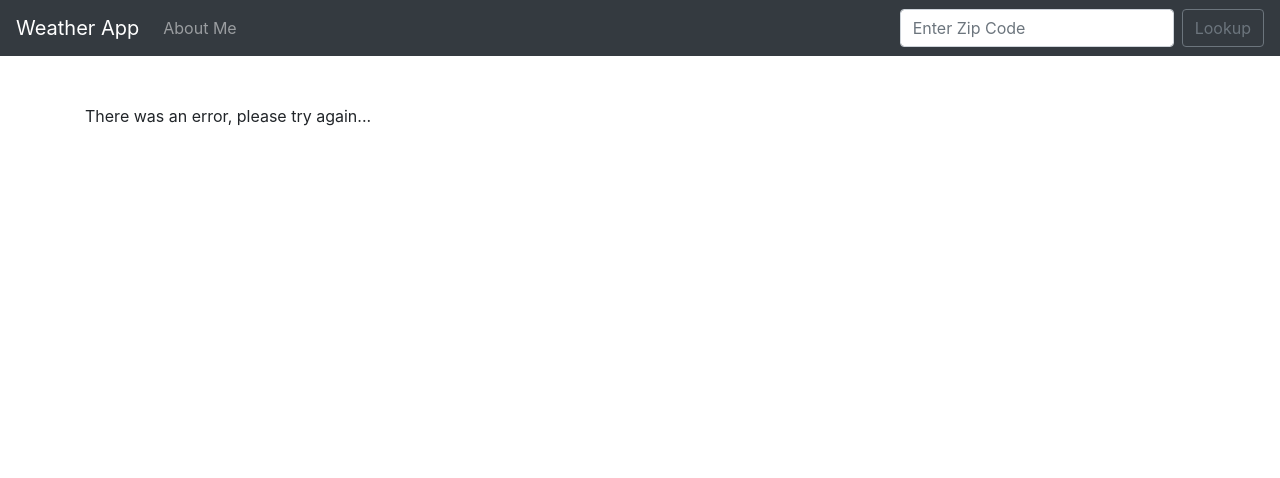
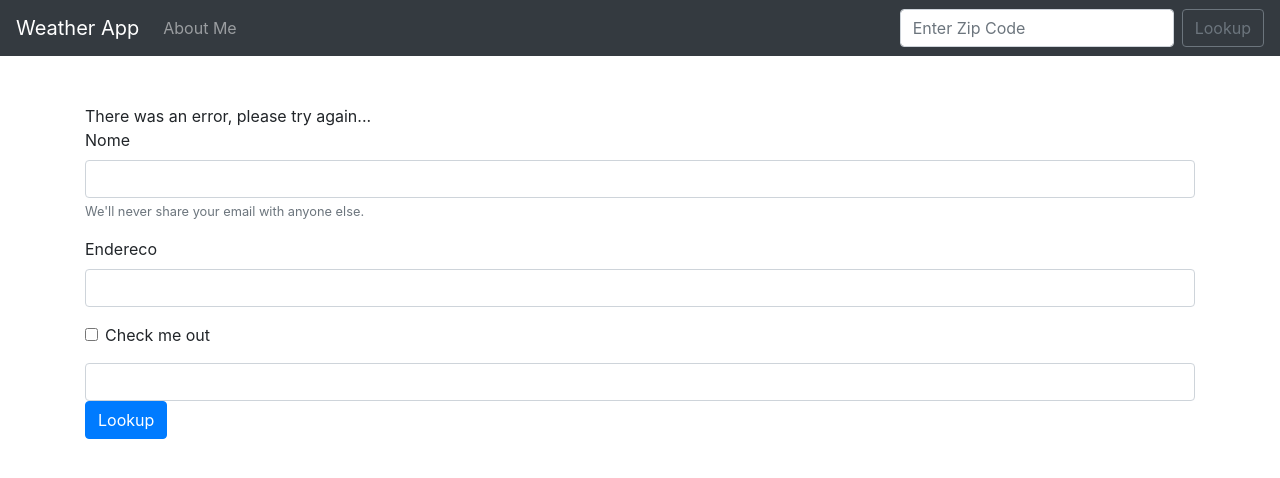
Before and after one commit to festeves86/djangoweather, a Django app: page / in a window 1280 px wide. Shown: the top 478 px of the page. Run offline with Django 3.2, Linux system fonts and the light colour scheme; data that the repository does not hold is empty; some libraries are stand-ins or nearby versions.

Commit message:
atualizacao

```diff
--- a/lookup/templates/home.html
+++ b/lookup/templates/home.html
@@ -26,6 +26,38 @@
 
 
 		{% endif %}
+
+	</br>
+	<form>
+	  <div class="form-group">
+	    <label for="exampleInputEmail1">Nome</label>
+	    <input type="email" class="form-control" id="exampleInputEmail1" aria-describedby="emailHelp">
+	    <small id="emailHelp" class="form-text text-muted">We'll never share your email with anyone else.</small>
+	  </div>
+	  <div class="form-group">
+	    <label for="exampleInputPassword1">Endereco</label>
+	    <input type="password" class="form-control" id="exampleInputPassword1">
+	  </div>
+	  <div class="form-group form-check">
+	    <input type="checkbox" class="form-check-input" id="exampleCheck1">
+	    <label class="form-check-label" for="exampleCheck1">Check me out</label>
+	  </div>
+	</form>
+
+
+	<form action="{% url 'sobre' %}" method="POST">
+		{% csrf_token %}
+    	<div class="form-group">
+	      <input class="form-control" type="search" name ="nome_pessoa" id="nome_pessoa_id">
+	      <button class="btn btn-primary" type="submit">Lookup</button>
+	    </div>
+    </form>
+
+	</br>
+
+
+
+
 {% endif %}
 
 
--- a/lookup/urls.py
+++ b/lookup/urls.py
@@ -4,4 +4,5 @@ from . import views
 urlpatterns = [
 	path('',views.home, name='home'),
 	path('about.html',views.about, name='about'),
+	path('sobre.html',views.sobre, name='sobre'),
 ]
--- a/lookup/views.py
+++ b/lookup/views.py
@@ -35,3 +35,12 @@ def home(request):
 
 def about(request):
 	return render(request, 'about.html',{})
+
+def sobre(request):
+	import requests
+
+	if request.method == "POST":
+	 		nome_pessoa = request.POST['nome_pessoa']
+	 		return render(request, 'sobre.html',{'nome_pessoa': nome_pessoa})
+	else:
+		return render(request, 'sobre.html',{})
```
Also changed, not shown: lookup/templates/sobre.html (added, +12 -0 lines), lookup/templates/about.html (line endings or trailing spaces).
